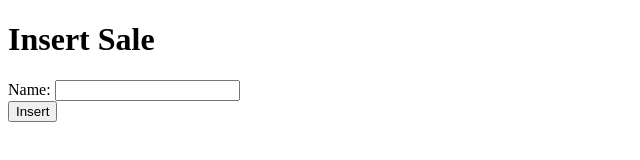
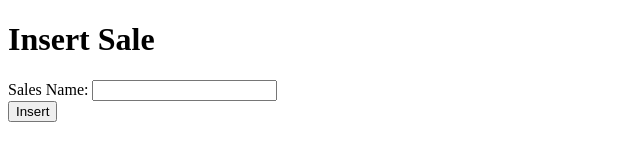
Before and after one commit to rdesai-hsdyn/staticfuncapp, a plain HTML site: page index.html in a window 1280 px wide. Shown: the full height of the page, 0-640 px from the left. Drawn offline with Linux system fonts and the light colour scheme.

Commit message:
Update index.html

```diff
--- a/index.html
+++ b/index.html
@@ -22,7 +22,7 @@
 <body>
     <h1>Insert Sale</h1>
     <form onsubmit="event.preventDefault(); insertSale();">
-        <label for="name">Name:</label>
+        <label for="name">Sales Name:</label>
         <input type="text" id="name" name="name" required>
         <br>
         <button type="submit">Insert</button>
```
